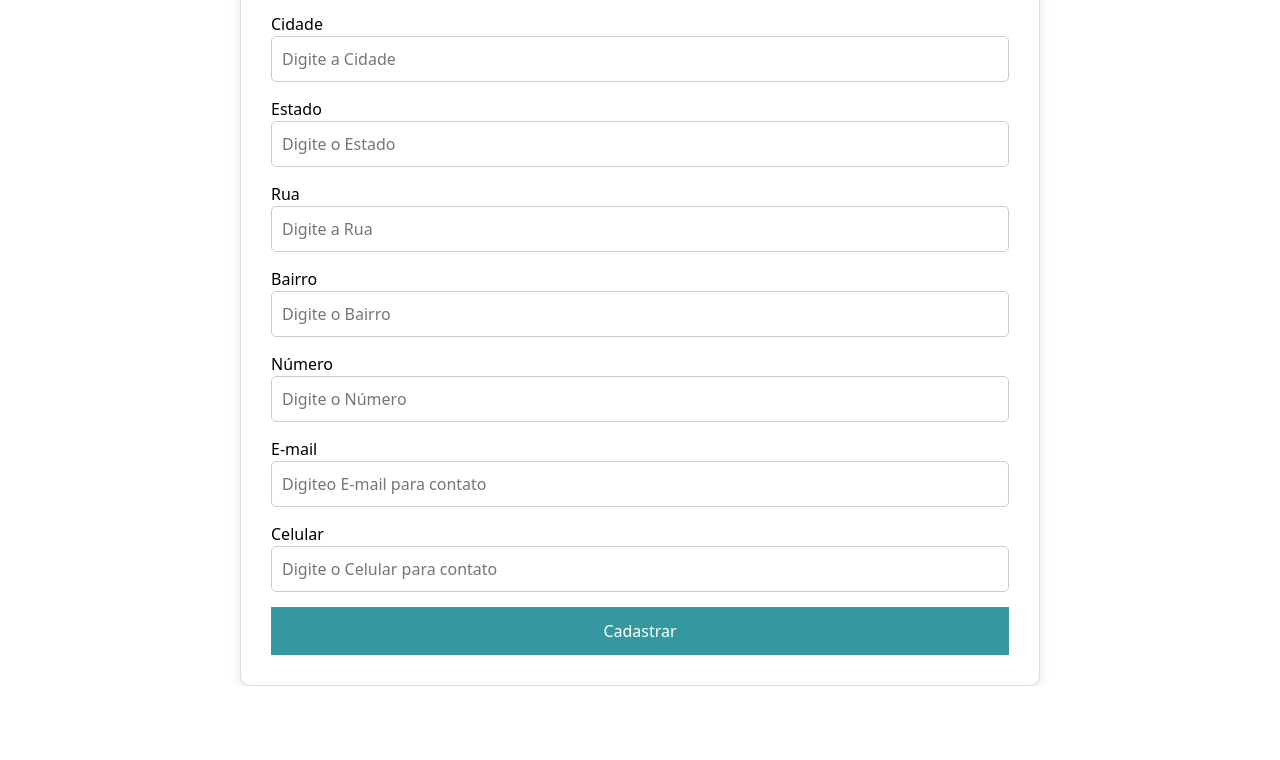
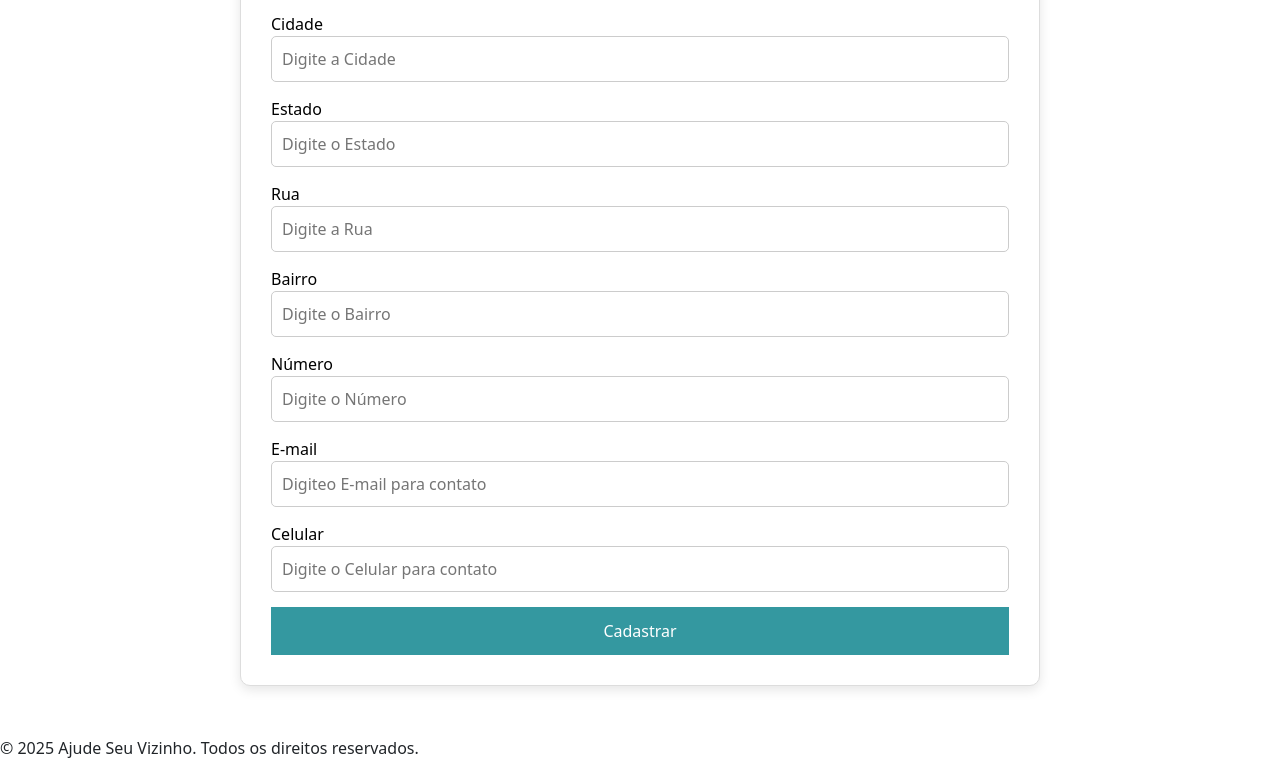
Before and after one commit to ArieledePaula/Projeto_Voluntariado, a plain HTML site: page cadastro.html in a window 1280 px wide. Shown: the part 734-1494 px from the top of the page. Before the commit the page ends 1420 px from the top, so only its background shows below. Drawn offline with nearby package versions, Linux system fonts and the light colour scheme; a script that the page names is missing.

Commit message:
Adicionando Rodapé na página home e cadastro

```diff
--- a/cadastro.html
+++ b/cadastro.html
@@ -57,6 +57,9 @@
     </form>
   </div>
      <script src='main.js'></script>
+     <footer class="footer">
+         <p>&copy; 2025 Ajude Seu Vizinho. Todos os direitos reservados.</p>
+    </footer>
 
 </body>
 </html>
```
Also changed, not shown: index.html (+4 -0 lines).
